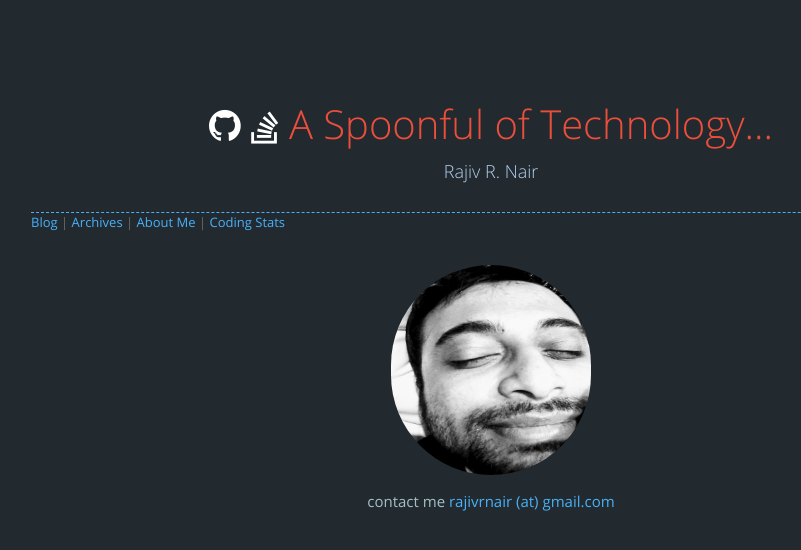
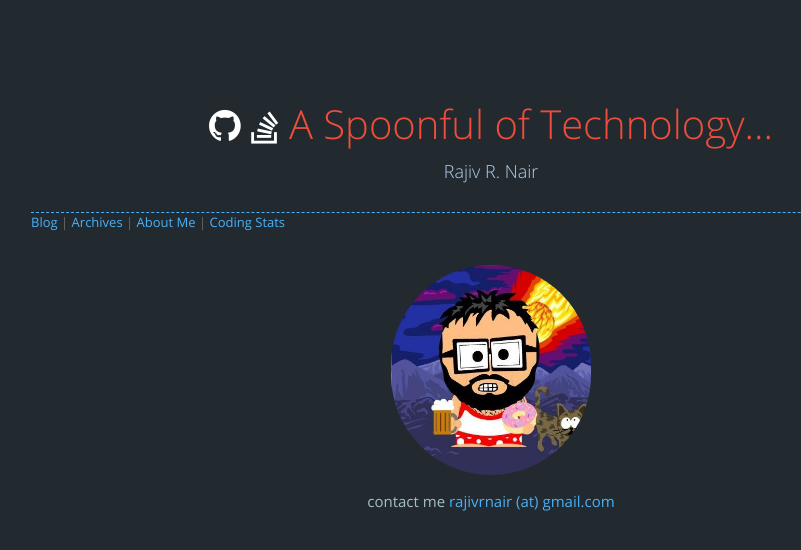
Before and after one commit to rajivrnair/rajivrnair.github.io, a Jekyll site: the page built from index.html, in a window 1280 px wide. Shown: the top 550 px of the page, without its empty margins (149-950 px from the left). Built offline with Jekyll 4.4.1, drawn with Linux system fonts in a browser that asks for light colours; nearby versions of some CDN libraries; comment, search, counter and statistics services are not loaded.

Commit message:
Update profile pic

```diff
--- a/index.html
+++ b/index.html
@@ -4,6 +4,6 @@ layout: welcome
 ---
 
  <div class="text-center">
-  <img class="circular" src="{{site.baseurl}}/images/local/profile.jpg" >
+  <img class="circular" src="{{site.baseurl}}/images/local/profile.jpeg" >
   <p>contact me <a href="mailto:rajivrnair@gmail.com">rajivrnair (at) gmail.com</a></p>
 </div>
```
Also changed, not shown: images/local/profile.jpeg (added), images/local/profile.jpg (deleted).
